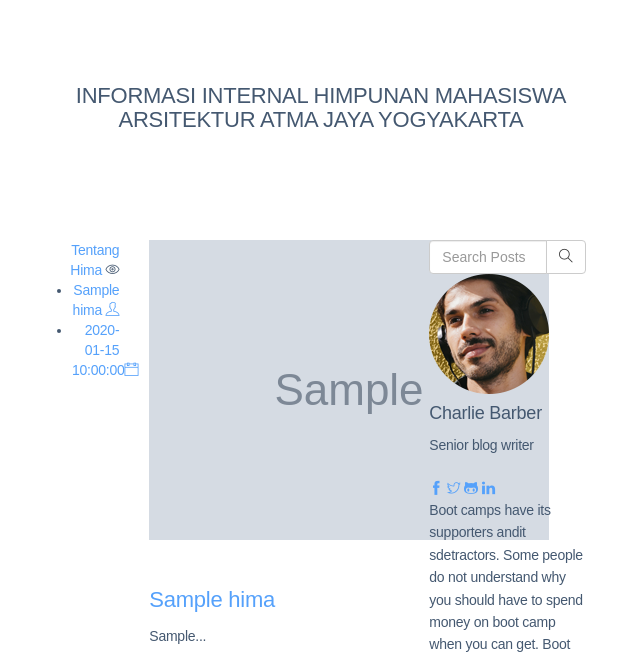
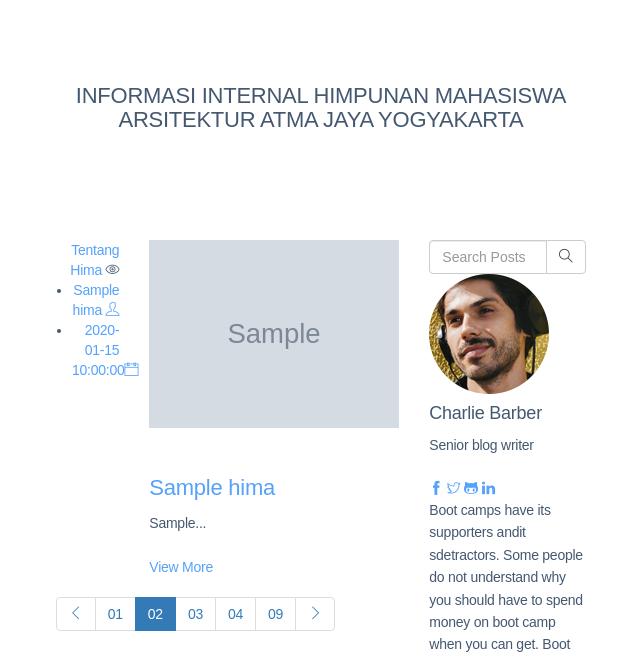
Before and after one commit to adrianfathurs/arsiAtma, a CodeIgniter app: page /arsiAtma/index.php/informasi/informasi_hima in a window 1280 px wide. Shown: the part 370-1030 px from the top of the page, without its empty margins (319-959 px from the left). Run offline with CodeIgniter, Linux system fonts and the light colour scheme; tables that the repository leaves empty hold one stand-in row (values such as "Sample post"); grey boxes marked "Sample" are stand-in pictures; some libraries are stand-ins or nearby versions.

Commit message:
Update vinformasi.php

```diff
--- a/application/views/informasi/vinformasi.php
+++ b/application/views/informasi/vinformasi.php
@@ -37,7 +37,7 @@
                             </div>
                             <div class="col-md-9">
                                 <div class="blog_post">
-                                    <img src="<?php echo base_url('assets/img/blog/main-blog/').$informasi->foto1_hima?>" alt="">
+                                    <center><img src="<?php echo base_url('assets/img/blog/main-blog/').$informasi->foto1_hima?>" style="width: 100%; max-height: 450px;" alt=""></center>
                                     <div class="blog_details">
                                         <a href="<?php echo base_url('Informasi/viewHima/').$informasi->id_informasi_hima ;?>">
                                             <h2><?php echo $informasi->judul_hima; ?></h2>
```
